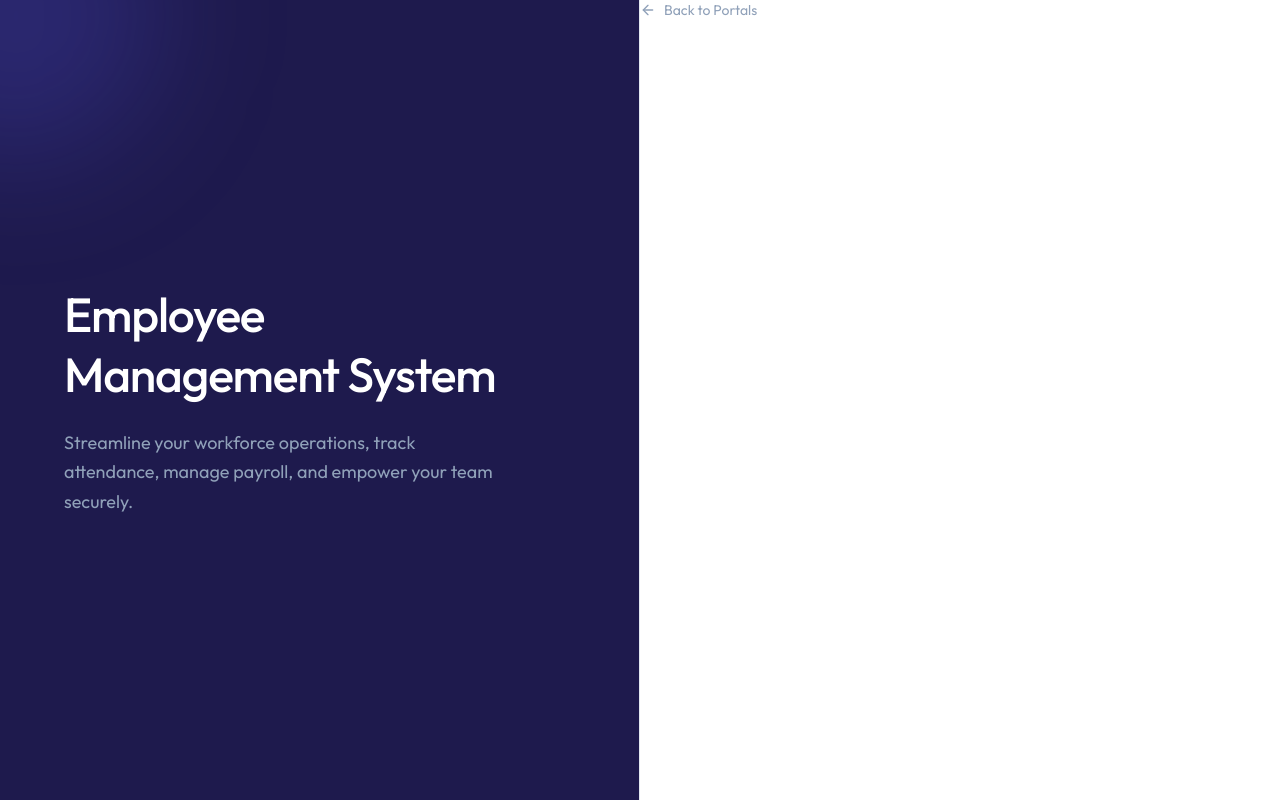
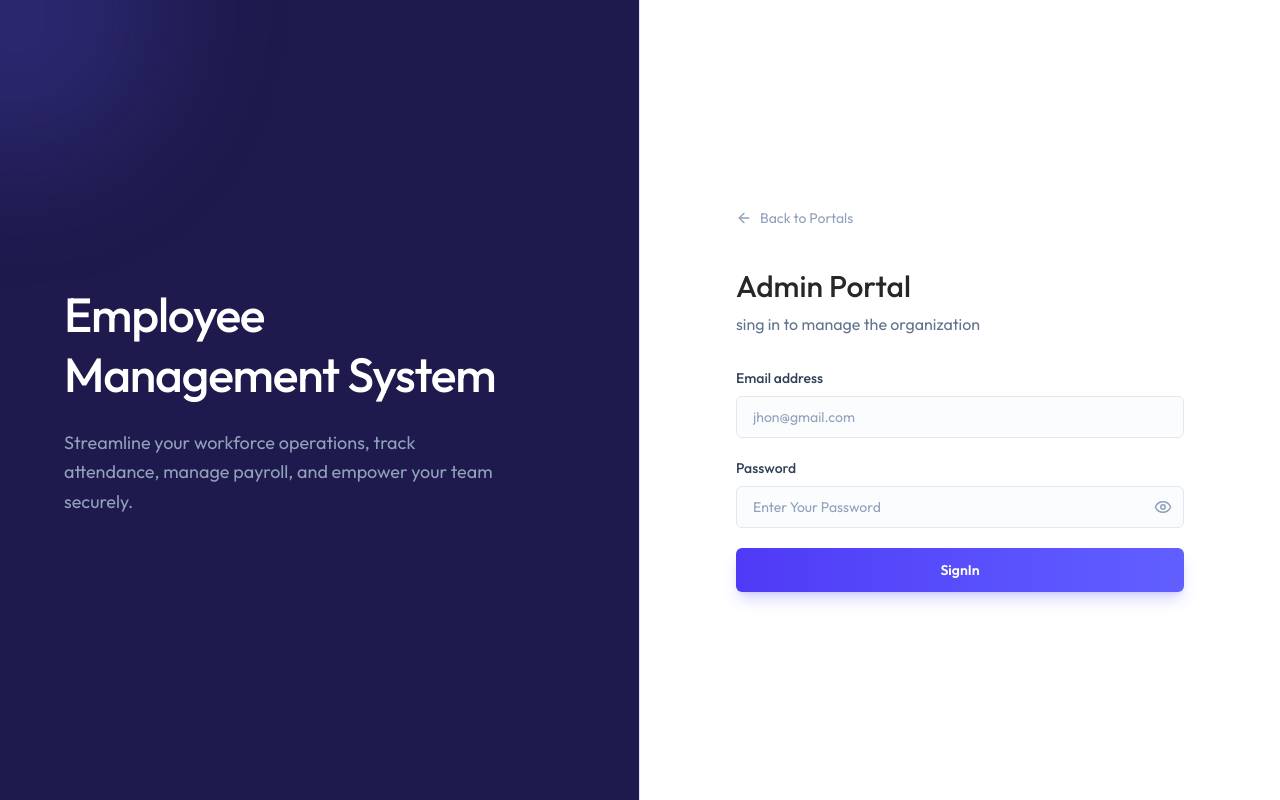
Before and after one commit to Saquib-Anjum/Employee-Management-System, a React (Vite) app in the folder frontend/: page /login/admin in a window 1280 px wide. Built offline with nearby package versions, Linux system fonts and the light colour scheme.

Commit message:
Login UI completed

```diff
--- a/frontend/src/components/LoginForm.jsx
+++ b/frontend/src/components/LoginForm.jsx
@@ -1,16 +1,86 @@
-import React from "react";
+import React, { useState } from "react";
 import LoginLeftSideBar from "./LoginLeftSideBar";
 import { Link } from "react-router-dom";
-import { ArrowLeftIcon } from "lucide-react";
+import { ArrowLeftIcon, EyeIcon, EyeOffIcon, LoaderIcon } from "lucide-react";
 
 function LoginForm(props) {
-  const {role,titel,subtitle} =props;
+  const { role, title, subtitle } = props;
+  const [email, setEmail] = useState("");
+  const [password, setPassword] = useState("");
+  const [showPassword, setShowPassword] = useState(false);
+  const [loading, setLoading] = useState("");
+  const [error, setError] = useState("");
+  const handleSubmit = async (e) => {
+    e.preventDefault();
+  };
   return (
     <div className="min-h-screen flex flex-col md:flex-row">
       <LoginLeftSideBar />
-      <div className=" w-full max-w-md animate-fade-in">
-        <Link to='/login' className="inline-flex items-center gap-2 text-slate-400 hover:text-slate-700 text-sm mb-10 transiton-colors">
-        <ArrowLeftIcon size={16}/> Back to Portals</Link>
+      <div className="flex-1 flex items-center justify-center p-6 sm:p-12 bg-white">
+        <div className=" w-full max-w-md animate-fade-in">
+          <Link
+            to="/login"
+            className="inline-flex items-center gap-2 text-slate-400 hover:text-slate-700 text-sm mb-10 transiton-colors"
+          >
+            <ArrowLeftIcon size={16} /> Back to Portals
+          </Link>
+
+          <div className="mb-8">
+            <h1 className="text-2xl sm:text-3xl font-medium text-zinc-800">
+              {title}
+            </h1>
+            <p className="text-slate-500 text-sm sm:text-base mt-2">
+              {subtitle}
+            </p>
+          </div>
+          {error && (
+            <div className="mb-6 p-4 bg-rose-50 border border-rose-200 text-rose-700 text-sm rounded-xl flex items-start gap-3">
+              <div className="w-1.5 h-1.5 rounded-full bg-rose-500 mt-1.5 shrink-0" />
+              {error}
+            </div>
+          )}
+          <form className="space-y-5" onSubmit={handleSubmit}>
+           <div>
+              <label
+                htmlFor="email"
+                className="block text-sm font-medium text-slate-700 mb-2"
+              >
+                Email address
+              </label>
+              <input
+              value={email}
+              onChange={(e)=>setEmail(e.target.value)}
+              type="email" placeholder="jhon@gmail.com"
+              required
+              className=""
+              />
+            </div>
+
+            <div>
+              <label
+                htmlFor="email"
+                className="block text-sm font-medium text-slate-700 mb-2"
+              >
+                Password
+              </label>
+              <div className="relative">
+                <input
+              value={password}
+              onChange={(e)=>setPassword(e.target.value)}
+              type={showPassword?'text':'password'} placeholder="Enter Your Password"
+              required
+              className="pr-11"
+              />
+              <button
+              onClick={()=>{
+                setShowPassword(!showPassword)
+              }}
+              className="absolute right-3 top-1/2 -translate-y-1/2 text-slate-400 hover:text-slate-600 transition-colors" type="button">{showPassword?<EyeOffIcon size={18}/>:<EyeIcon size={18}/>}</button>
+              </div>
+            </div>
+            <button className="w-full py-3 bg-linear-to-r from-indigo-600 to-indigo-500 text-white rounded-md text-sm font-semibold hover:from-indigo-700 hover:to-indgo-600 disabled:cpacity-50 transition-all duration-200 shadow-lg shadow-indigo-500/25 active:scale-[.98]flex items-center justify-center" type="submit" disabled>{loading&& <LoaderIcon className="animate-spin h-4 w-4 mr-2"/>}SignIn</button>
+          </form>
+        </div>
       </div>
     </div>
   );
```
